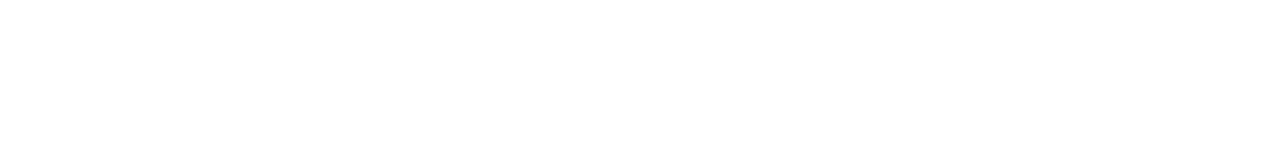
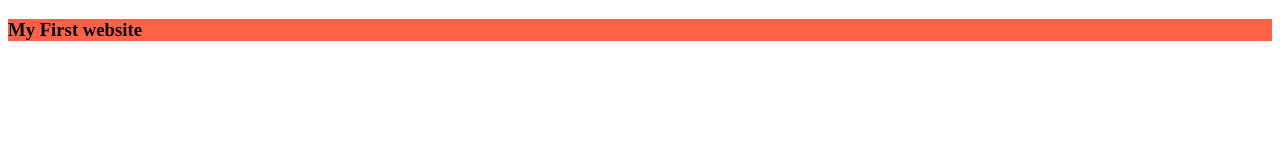
Before and after one commit to WebHarvester/second-repo, a plain HTML site: page index.html in a window 1280 px wide. Drawn offline with Linux system fonts and the light colour scheme.

Commit message:
first heading

```diff
--- a/index.html
+++ b/index.html
@@ -4,8 +4,11 @@
     <meta charset="UTF-8">
     <meta name="viewport" content="width=device-width, initial-scale=1.0">
     <title>Document</title>
+    <link rel="stylesheet" href="style.css">
 </head>
 <body>
-
+    <div>
+        <h3>My First website</h3>
+    </div>
 </body>
 </html>
--- a/style.css
+++ b/style.css
@@ -0,0 +1,3 @@
+h3{
+    background-color: tomato;
+}
```
